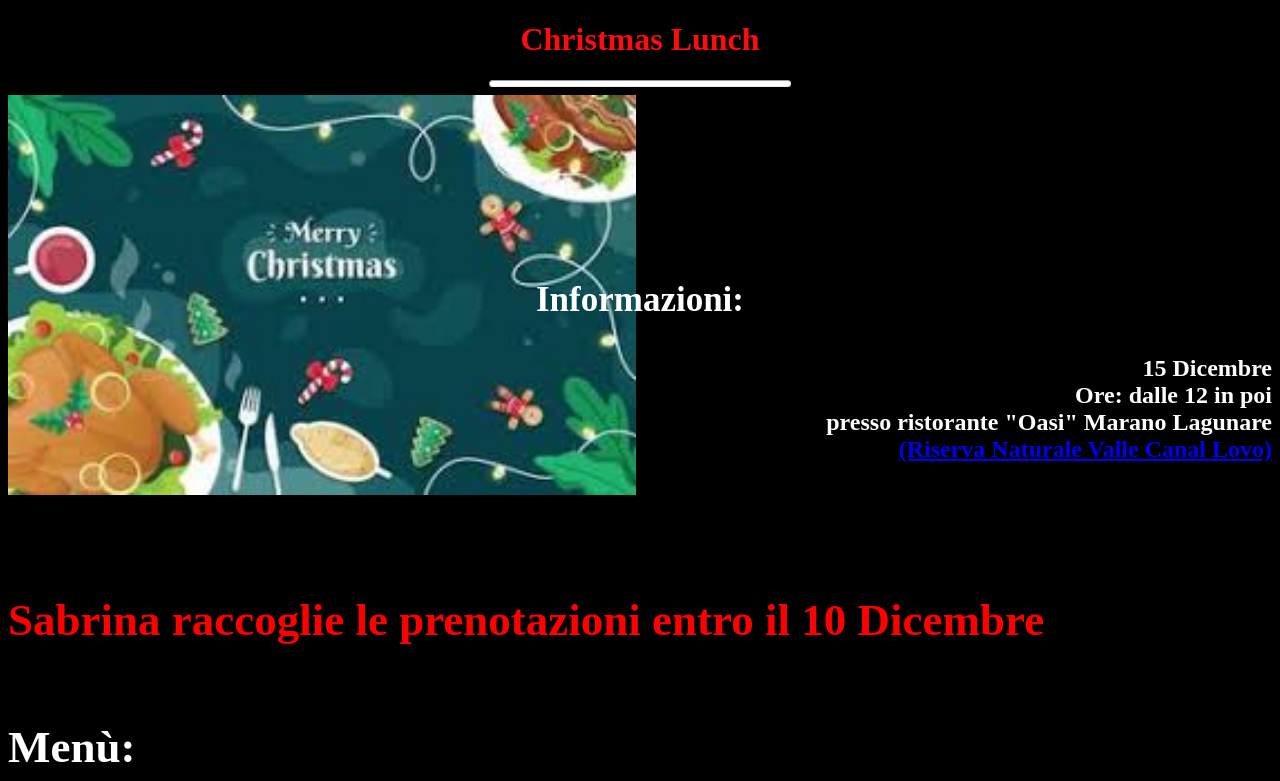
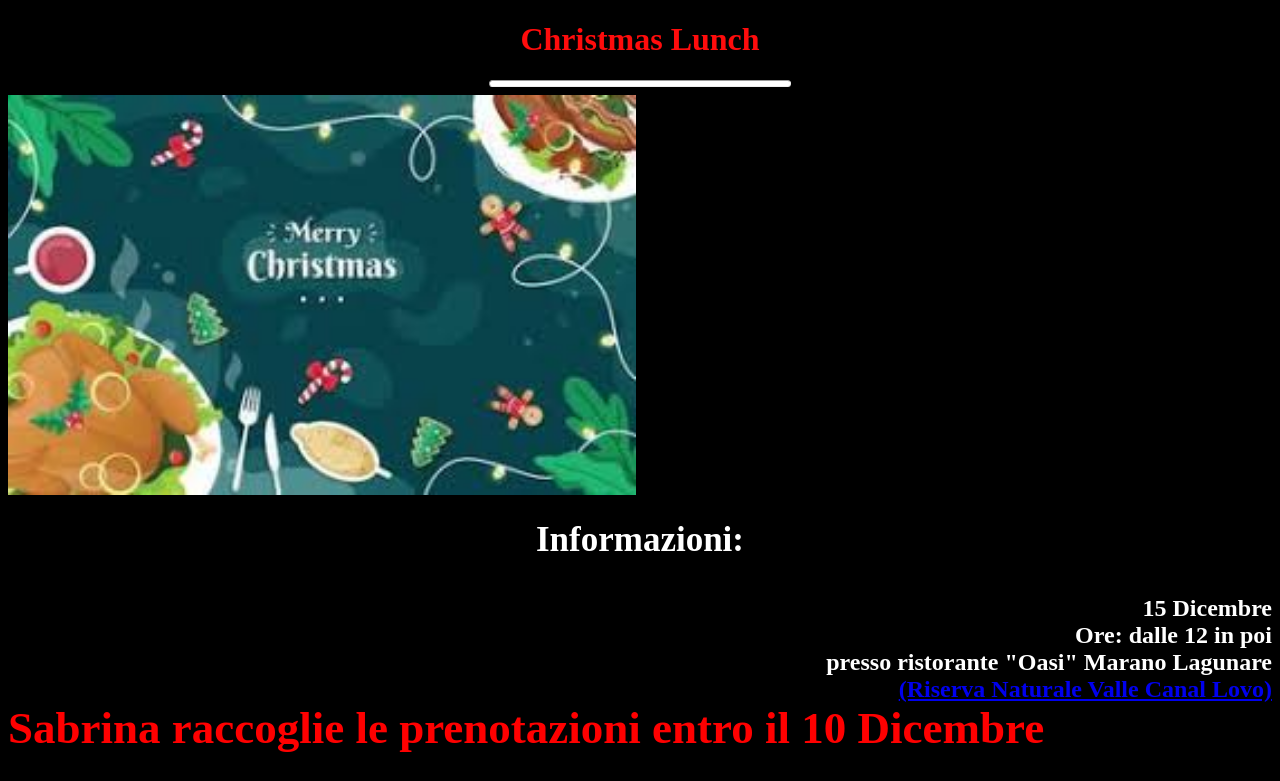
Before and after one commit to Tres-linux/Christmas, a plain HTML site: page index.html in a window 1280 px wide. Shown: the top 781 px of the page. Drawn offline with Linux system fonts and the light colour scheme.

Commit message:
Update index.html

```diff
--- a/index.html
+++ b/index.html
@@ -8,10 +8,11 @@
         <img src="merry.jpeg" class="imag">
     </div>
     <div class="dev">
-        <h3 class="Inf">Informazioni:</h3>
+        <h3 class="Inf"> <br><br><br><br><br><br> Informazioni:</h3>
         <h2 class="Dicembre">15 Dicembre <br> Ore: dalle 12 in poi <br> presso ristorante "Oasi" Marano Lagunare <br> <a href="https://www.google.com/maps/dir//Via+delle+Valli,+2,+33050+Marano+Lagunare+UD/@45.7622495,13.155013,15.64z/data=!4m8!4m7!1m0!1m5!1m1!1s0x477bbe28b57d0c69:0xf0709880e793240!2m2!1d13.1634889!2d45.7631799?entry=ttu&g_ep=EgoyMDI0MTEyNC4xIKXMDSoASAFQAw%3D%3D">(Riserva Naturale Valle Canal Lovo)</a>
         </h2>
     </div>
+         <br><br><br><br><br><br>
     <h4 class="Sabrina"><br><br>Sabrina raccoglie le prenotazioni entro il 10 Dicembre</h4>
     <h5 class="Menù">Menù: <br> a base di pesce <br> euro: 35 a persona <br> acqua vino e caffè compreso <br> chi vuole menù di carne paga in base a quello che mangia</h5>
     </body>
```
